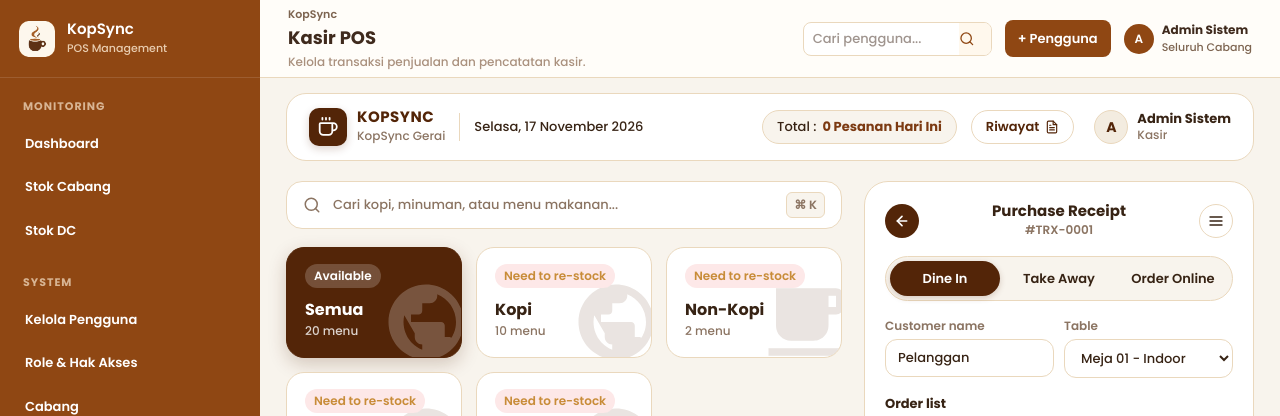
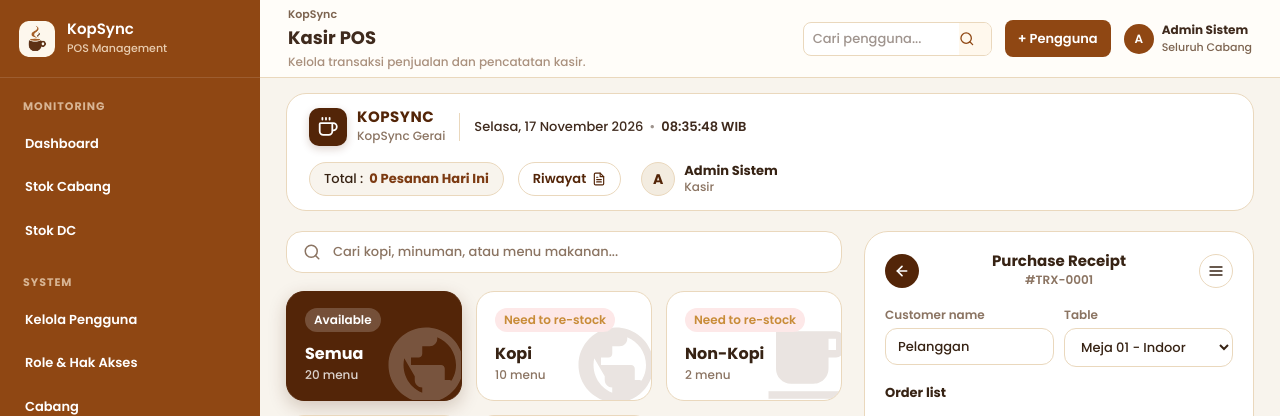
Before and after one commit to habyy-sans/PBL-Semester-5, a Laravel app: page /kasir/pos in a window 1280 px wide. Shown: the top 416 px of the page. Run offline with Laravel 12, Linux system fonts and the light colour scheme; a user stored in the database is signed in; data comes from the database, SQL or seed files in the repository; data that the repository does not hold is empty; style sheets or scripts are compiled from the project's sources.

Commit message:
fix: add the current time and fix the purchase receipt

```diff
--- a/resources/css/pos-template.css
+++ b/resources/css/pos-template.css
@@ -92,9 +92,12 @@
 }
 
 .pos-date-badge {
-    font-size: 13px;
+    /* font-size: 13px;
     font-weight: 500;
-    color: var(--pos-text);
+    color: var(--pos-text); */
+    display: flex;
+    align-items: center;
+    gap: 6px;
 }
 
 .pos-topbar-actions {
@@ -114,6 +117,14 @@
     font-size: 13px;
     font-weight: 500;
     color: var(--pos-text);
+}
+.pos-time-separator {
+    opacity: 0.5;
+}
+
+.pos-realtime-clock {
+    font-variant-numeric: tabular-nums; /* Mencegah layout goyang saat angka detik berganti */
+    font-weight: 600;
 }
 
 .pos-stat-pill b {
--- a/resources/views/kasir/pos/index.blade.php
+++ b/resources/views/kasir/pos/index.blade.php
@@ -25,7 +25,22 @@
                 </div>
             </div>
             <div class="pos-topbar-divider"></div>
-            <div class="pos-date-badge">{{ $todayDateStr }}</div>
+            <div class="pos-date-badge"
+            x-data="{
+                     currentTime: '',
+                     updateTime() {
+                         const now = new Date();
+                         const hours = String(now.getHours()).padStart(2, '0');
+                         const minutes = String(now.getMinutes()).padStart(2, '0');
+                         const seconds = String(now.getSeconds()).padStart(2, '0');
+                         this.currentTime = `${hours}:${minutes}:${seconds} WIB`;
+                     }
+                 }"
+                 x-init="updateTime(); setInterval(() => updateTime(), 1000)"
+            ><span>{{ $todayDateStr }}</span>
+                <span class="pos-time-separator">•</span>
+                <strong x-text="currentTime" class="pos-realtime-clock">--:--:-- WIB</strong>
+        </div>
         </div>
 
         <div class="pos-topbar-actions">
@@ -76,7 +91,7 @@
                     placeholder="Cari kopi, minuman, atau menu makanan..."
                     autocomplete="off"
                 >
-                <span class="pos-search-shortcut">⌘ K</span>
+                {{-- <span class="pos-search-shortcut">⌘ K</span> --}}
             </div>
 
             <!-- CATEGORY CARDS (Sesuai Template Image 1) -->
@@ -115,12 +130,7 @@
                 </button>
             </div>
 
-            <!-- ORDER TYPE SEGMENTED BUTTONS -->
-            <div class="pos-order-types" id="orderTypeBox">
-                <button type="button" class="pos-order-type-btn active" data-type="Dine In">Dine In</button>
-                <button type="button" class="pos-order-type-btn" data-type="Take Away">Take Away</button>
-                <button type="button" class="pos-order-type-btn" data-type="Online">Order Online</button>
-            </div>
+
 
             <!-- CUSTOMER NAME & TABLE INPUTS -->
             <div class="pos-meta-inputs">
@@ -373,8 +383,8 @@
 
         if (!ids.length) {
             $('cartListBody').innerHTML = `
-                <div class="pos-cart-empty-state">
-                    <div style="font-size: 28px; margin-bottom: 8px;">${KopIcon('shopping-cart')}</div>
+                <div class="pos-cart-empty-state" style="text-align: center; display: flex; flex-direction: column; align-items: center; justify-content: center; padding: 32px 16px;">
+                    <div style="font-size: 28px; margin-bottom: 8px; display: flex; justify-content: center; align-items: center;">${KopIcon('shopping-cart')}</div>
                     <strong>Pesanan masih kosong</strong>
                     <p style="font-size: 11px; margin-top: 4px;">Pilih menu dari katalog untuk memulai transaksi.</p>
                 </div>`;
@@ -936,6 +946,20 @@
 @keyframes posSpinAnim {
     to { transform: rotate(360deg); }
 }
+.pos-date-badge {
+    display: flex;
+    align-items: center;
+    gap: 6px;
+}
+
+.pos-time-separator {
+    opacity: 0.5;
+}
+
+.pos-realtime-clock {
+    font-variant-numeric: tabular-nums; /* Mencegah layout goyang saat angka detik berganti */
+    font-weight: 600;
+}
 </style>
 
 @endsection
```
